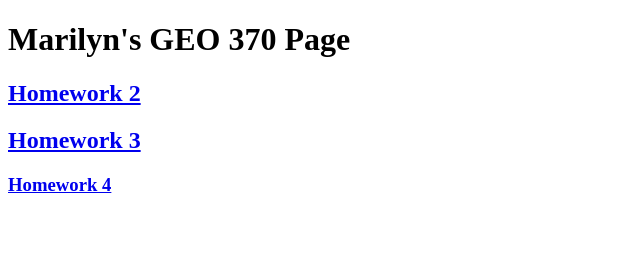
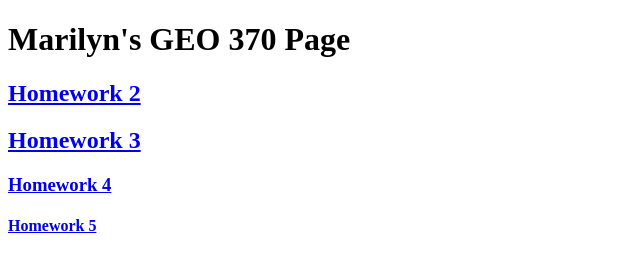
Before and after one commit to mmarilyn2476/geo370, a plain HTML site: page index.html in a window 1280 px wide. Shown: the whole page, without its empty margins (0-640 px from the left). Drawn offline with Linux system fonts and the light colour scheme.

Commit message:
update index html

```diff
--- a/index.html
+++ b/index.html
@@ -10,7 +10,8 @@
     <a href="./Hw2/HW2.html"><H2>Homework 2</H2></a>
    <a href="./HW3/HW3.html"><H2>Homework 3</H2></a>
 <a href="./Homework4/HW4.html"><H3>Homework 4</H3></a>
-<a href="./homework5/tile_layer/tile_layer_chicago_v3.html"></a>
+<a href="./homework5/tile_layer/tile_layer_chicago_v3.html"><h4>Homework 5</h4></a>
+
 
 </body>
 </html>
```
